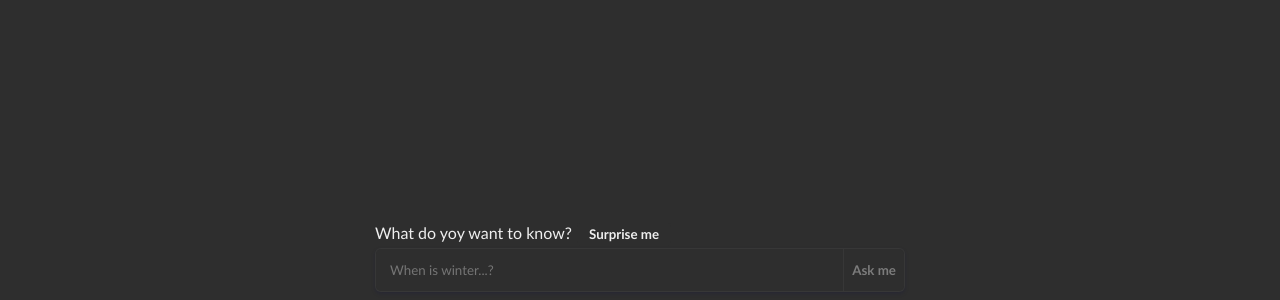
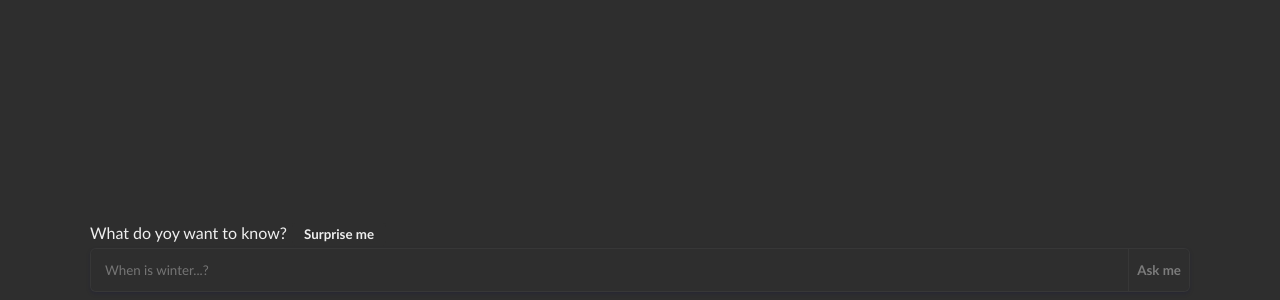
Before and after one commit to rislammb/ai-chat-with-gemini-api, a React (Vite) app: page / in a window 1280 px wide. Shown: the part 500-800 px from the top of the page. Built offline with nearby package versions, Linux system fonts and the light colour scheme; no server answers.

Commit message:
increased container with

```diff
--- a/src/index.css
+++ b/src/index.css
@@ -8,7 +8,7 @@
 }
 .app {
     width: 97%;
-    max-width: 530px;
+    max-width: 1100px;
     margin: 0 auto;
     min-height: 100vh;
 }
@@ -42,7 +42,7 @@
     width: 97%;
     margin: 0 auto;
     padding-bottom: 0.5rem;
-    max-width: 530px;
+    max-width: 1100px;
 }
 .surprise {
     border-radius: 5px;
```
